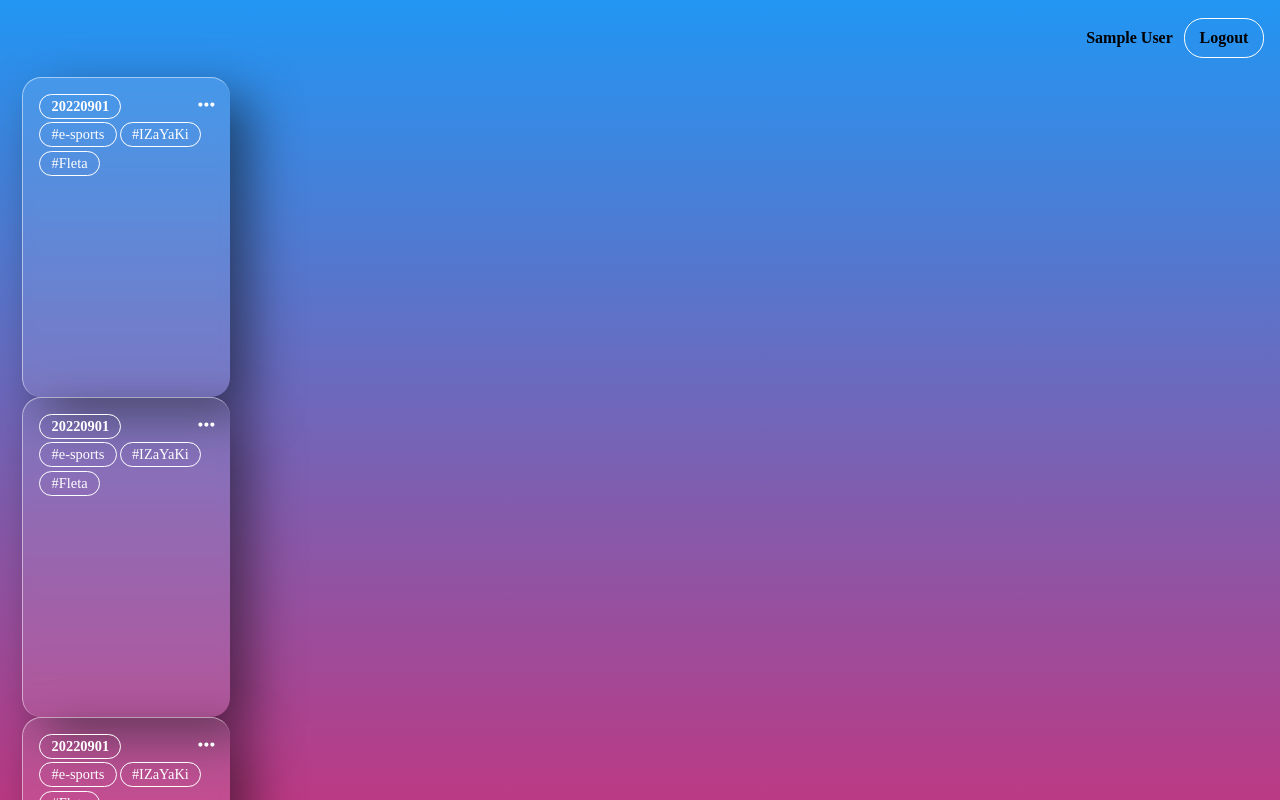
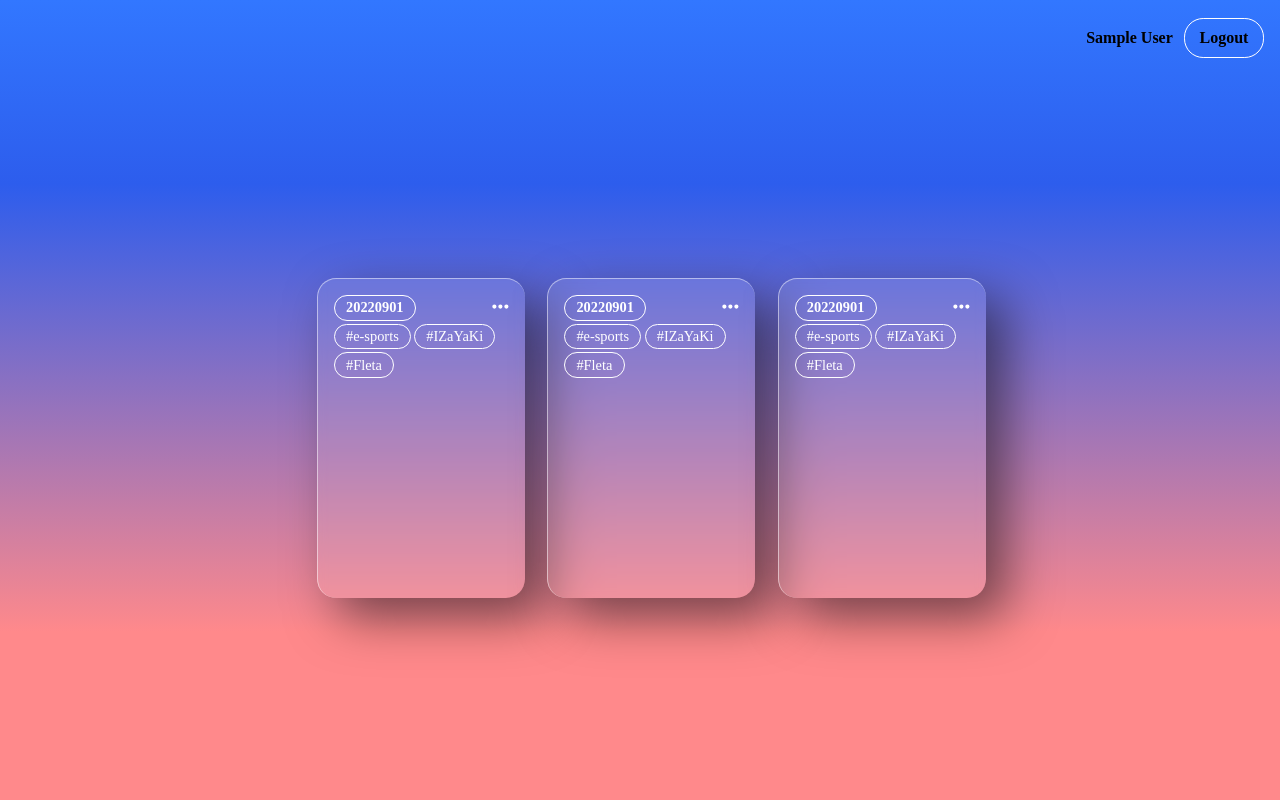
Before and after one commit to tigowler/7LOVES, a React (Create React App) app: page /home in a window 1280 px wide. Shown: the top 800 px of the page. Built offline with nearby package versions, Linux system fonts and the light colour scheme; no server answers; sample sign-in values are in the browser's storage.

Commit message:
[FEAT] change bg color and layout

```diff
--- a/src/app.module.css
+++ b/src/app.module.css
@@ -56,6 +56,29 @@
 }
 
 body {
-  content: "";
-  background: linear-gradient(#2196f3, #e91e63);
+  width: 100vw;
+  height: 100vh;
+  background: #3277ff;
+  background: -moz-linear-gradient(
+    top,
+    #3277ff 0%,
+    #2d5ded 23%,
+    #ff898b 79%,
+    #ff898b 100%
+  );
+  background: -webkit-linear-gradient(
+    top,
+    #3277ff 0%,
+    #2d5ded 23%,
+    #ff898b 79%,
+    #ff898b 100%
+  );
+  background: linear-gradient(
+    to bottom,
+    #3277ff 0%,
+    #2d5ded 23%,
+    #ff898b 79%,
+    #ff898b 100%
+  );
+  filter: progid:DXImageTransform.Microsoft.gradient( startColorstr='#3277ff', endColorstr='#ff898b',GradientType=0 );
 }
--- a/src/components/mainhome/mainhome.jsx
+++ b/src/components/mainhome/mainhome.jsx
@@ -69,8 +69,9 @@ const MainHome = ({ authService }) => {
     });
   });
   return (
-    <>
+    <div className={styles.home}>
       <Header onLogout={onLogout} userName={userName} />
+      <div className={styles.cardPacks}>
         {cards.map((card, index) => {
           return (
             <Card
@@ -81,7 +82,8 @@ const MainHome = ({ authService }) => {
             />
           );
         })}
-    </>
+      </div>
+    </div>
   );
 };
 
--- a/src/components/mainhome/mainhome.module.css
+++ b/src/components/mainhome/mainhome.module.css
@@ -0,0 +1,15 @@
+.home {
+  height: 100vh;
+  display: flex;
+  flex-direction: column;
+  justify-content: start;
+}
+
+.cardPacks {
+  height: 100%;
+  position: relative;
+  display: flex;
+  flex-direction: row;
+  justify-content: center;
+  align-items: center;
+}
```
Lines whose indentation alone changed are shown as unchanged.
